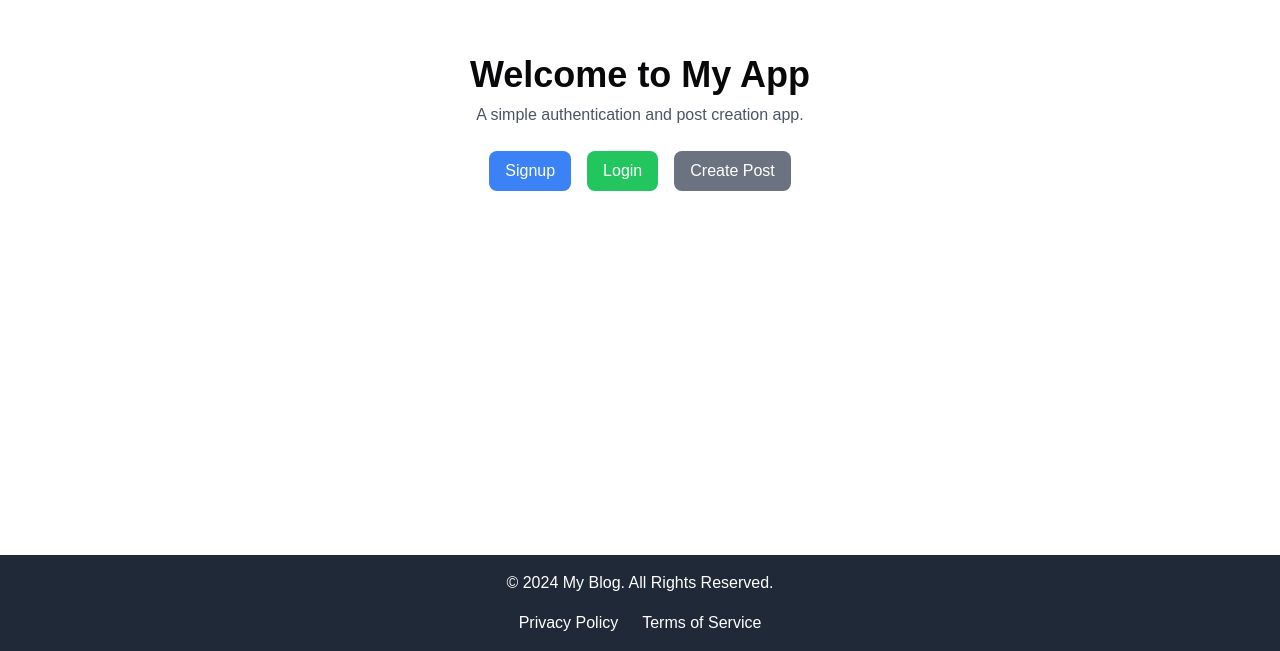
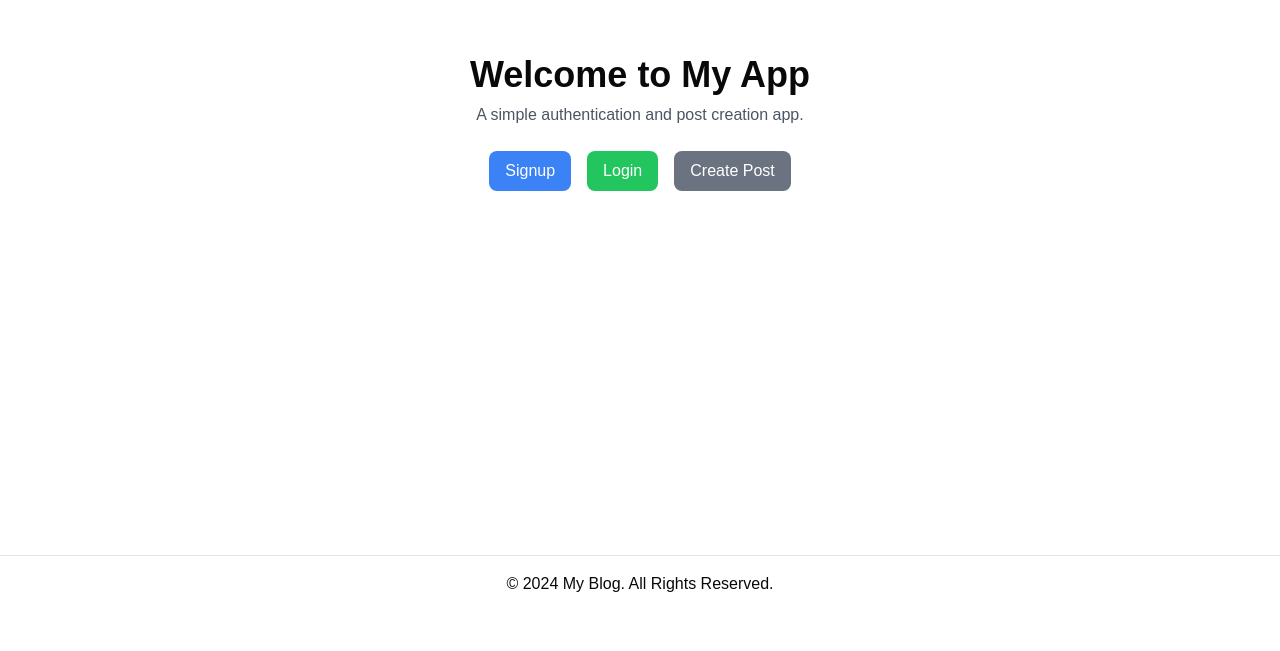
Before and after one commit to luqmanmatloob/nestjs-nextjs-jwt-crud-example, a Next.js app in the folder client/: page / in a window 1280 px wide. Shown: the part 362-1013 px from the top of the page. After the commit the page ends 974 px from the top, so only its background shows below. Built offline with nearby package versions, Linux system fonts and the light colour scheme.

Commit message:
client : updated

```diff
--- a/client/src/components/layout/Footer.jsx
+++ b/client/src/components/layout/Footer.jsx
@@ -1,14 +1,11 @@
-import React from 'react';
+import React from "react";
+import { Button } from "@/components/ui/button";
 
 const Footer = () => {
   return (
-    <footer className="bg-gray-800 text-white p-4 mt-8">
+    <footer className="border-t p-4 mt-8">
       <div className="container mx-auto text-center">
         <p>&copy; {new Date().getFullYear()} My Blog. All Rights Reserved.</p>
-        <ul className="flex justify-center space-x-6 mt-4">
-          <li><a href="/privacy" className="hover:text-gray-400">Privacy Policy</a></li>
-          <li><a href="/terms" className="hover:text-gray-400">Terms of Service</a></li>
-        </ul>
       </div>
     </footer>
   );
```
